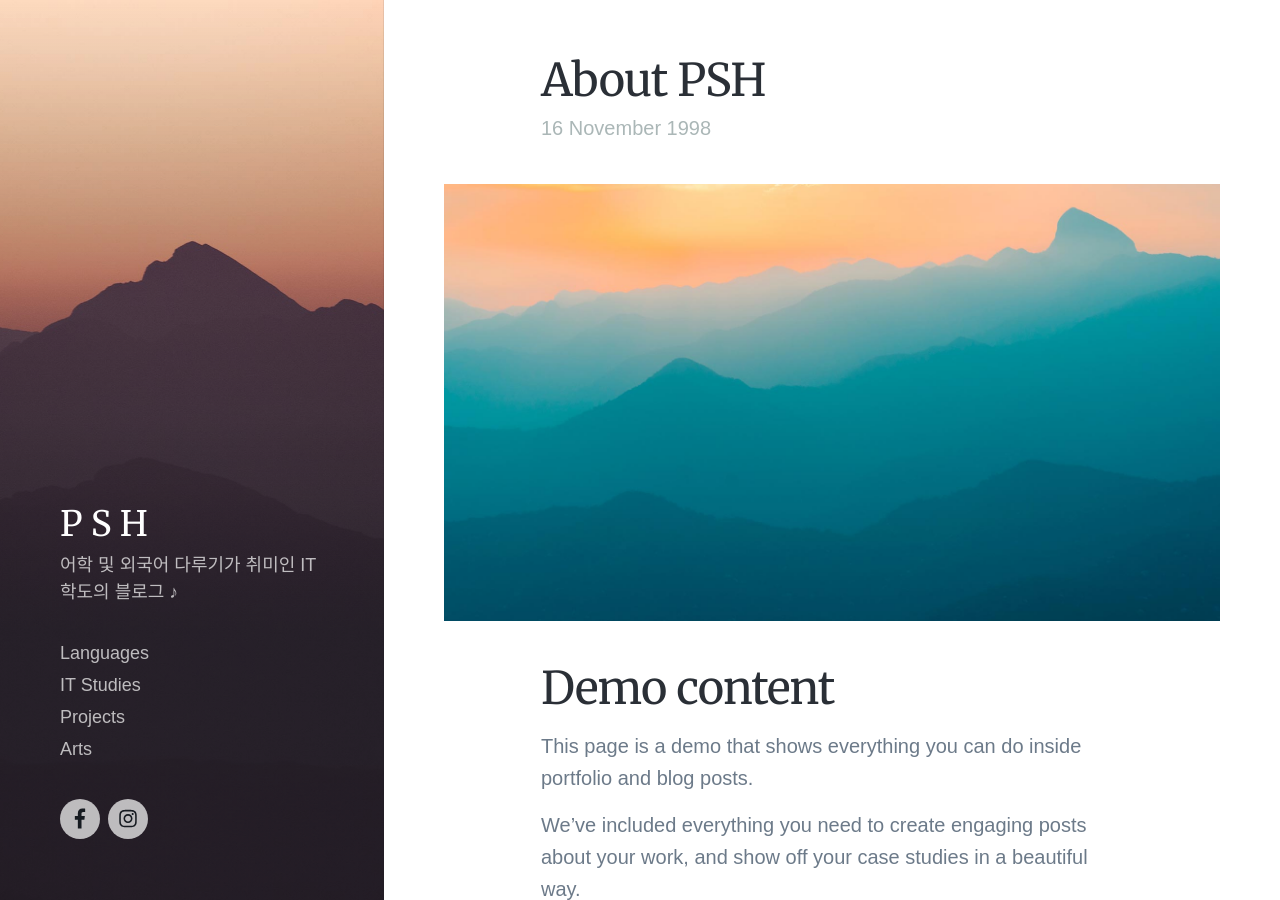
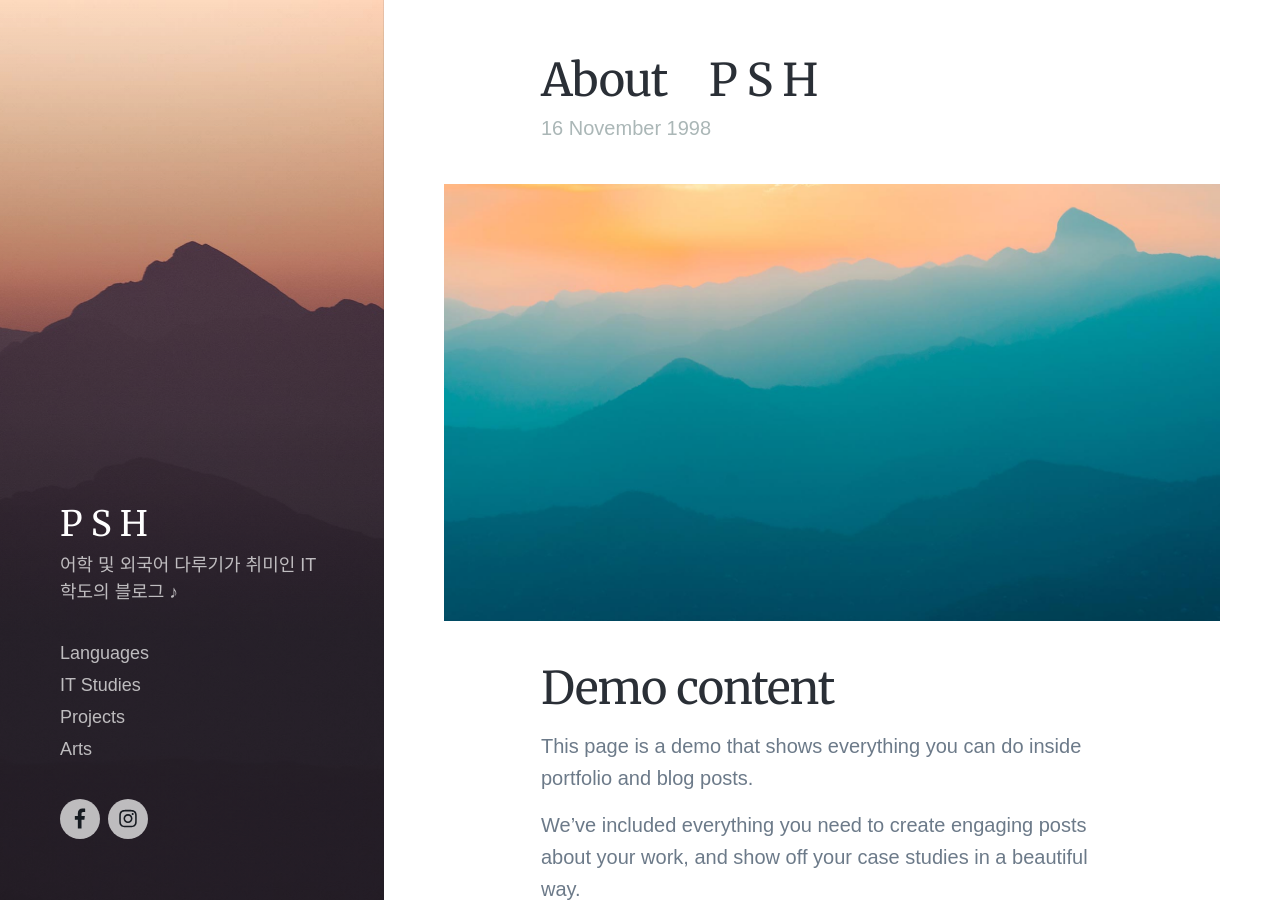
Before and after one commit to vendergood/vendergood.github.io, a Jekyll site: the page built from _posts/2018-06-30-home.md, in a window 1280 px wide and 900 px high. Built offline with Jekyll 4.4.1, drawn with Linux system fonts in a browser that asks for light colours; nearby versions of some CDN libraries; some web fonts are replaced.

Commit message:
Update 2018-06-30-home.md

```diff
--- a/_posts/2018-06-30-home.md
+++ b/_posts/2018-06-30-home.md
@@ -1,5 +1,5 @@
 ---
-title: 'About PSH'
+title: 'AboutㅤP S H'
 date: 1998-11-16 00:00:00
 featured_image: '/images/demo/demo-square.jpg'
 excerpt: 안녕하세요! 이곳은 여러가지 외국어 공부, 올라오는 블로그 PSH 입니다! This page is a demo that shows everything you can do inside portfolio and blog posts. We've included everything you need to create engaging posts about your work, and show off your case studies in a beautiful way.
```
